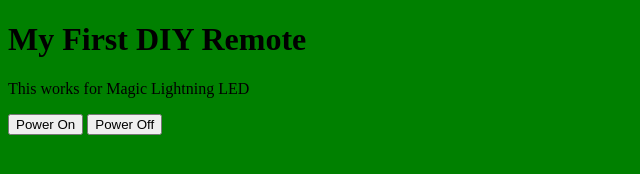
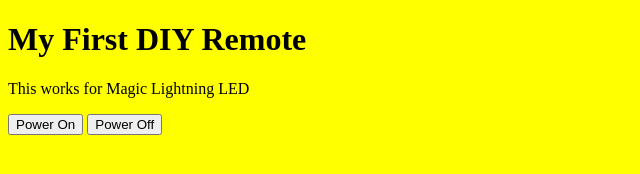
Before and after one commit to NLopez007/nlopez007.github.io, a plain HTML site: page index.html in a window 1280 px wide. Shown: the whole page, without its empty margins (0-640 px from the left). Drawn offline with Linux system fonts and the light colour scheme.

Commit message:
Background yellow

```diff
--- a/index.html
+++ b/index.html
@@ -3,7 +3,7 @@
 <head>
   <meta name="viewport" content="width=device-width, initial-scale=1.0">
   <style>
-  body{background: green;}
+  body{background: yellow;}
   </style>
 </head>
 
```
